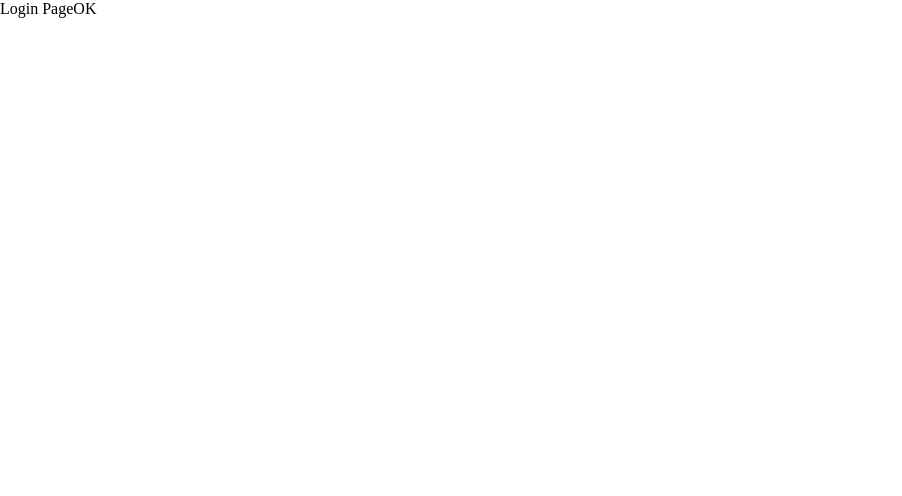
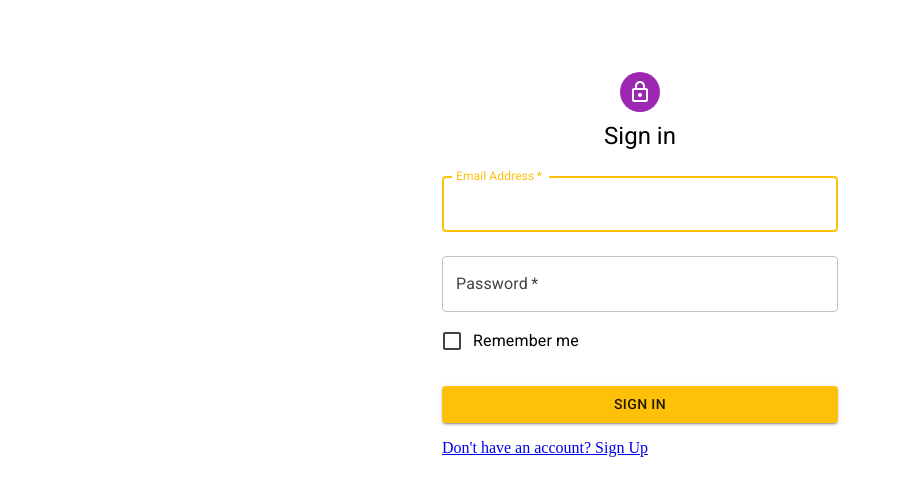
Before and after one commit to raj5036/Real-Time-Collaborative-Bidding-Engine, a React (Vite) app in the folder ui/: page /login in a window 1280 px wide. Shown: the top 496 px of the page, without its empty margins (0-902 px from the left). Built offline with nearby package versions, Linux system fonts and the light colour scheme.

Commit message:
Basic template for Login page

```diff
--- a/ui/src/pages/LoginPage/LoginPage.tsx
+++ b/ui/src/pages/LoginPage/LoginPage.tsx
@@ -1,11 +1,95 @@
-import React from "react";
+import React, {useState} from 'react';
+import LockOutlinedIcon from '@mui/icons-material/LockOutlined';
+import {
+	Avatar,
+	Box,
+	Button,
+	Checkbox,
+	Container,
+	FormControlLabel,
+	Grid,
+	TextField,
+	Typography
+} from '@mui/material';
+import { Link } from 'react-router-dom';
 
-const LoginPage: React.FC = () => {
-	return (
-		<div>
-			Login PageOK
-		</div>
-	)
+
+
+export default function Login() {
+	const [email, setEmail] = useState<string>("")
+	const [password, setPassword] = useState<string>("")
+
+	const handleSubmit = (event: React.FormEvent<HTMLFormElement>) => {
+		event.preventDefault();
+		const data = new FormData(event.currentTarget);
+		console.log({
+			email: data.get('email'),
+			password: data.get('password'),
+		})
+	}
+
+  return (
+      <Container component="main" maxWidth="xs">
+        <Box
+          sx={{
+            marginTop: 8,
+            display: 'flex',
+            flexDirection: 'column',
+            alignItems: 'center',
+          }}
+        >
+          <Avatar sx={{ m: 1, bgcolor: 'secondary.main' }}>
+            <LockOutlinedIcon />
+          </Avatar>
+          <Typography component="h1" variant="h5">
+            Sign in
+          </Typography>
+          <Box component="form" onSubmit={handleSubmit} noValidate sx={{ mt: 1 }}>
+            <TextField
+				margin="normal"
+				required
+				fullWidth
+				id="email"
+				label="Email Address"
+				name="email"
+				autoComplete="email"
+				autoFocus
+				value={email}
+				onChange={(e) => setEmail(e.target.value)}
+            />
+            <TextField
+				margin="normal"
+				required
+				fullWidth
+				name="password"
+				label="Password"
+				type="password"
+				id="password"
+				autoComplete="current-password"
+				value={password}
+				onChange={(e) => setPassword(e.target.value)}
+            />
+            <FormControlLabel
+              control={<Checkbox value="remember" color="primary" />}
+              label="Remember me"
+            />
+            <Button
+              type="submit"
+              fullWidth
+              variant="contained"
+              sx={{ mt: 3, mb: 2 }}
+            >
+              Sign In
+            </Button>
+            <Grid container>
+              <Grid item>
+                <Link to={"/signup"}>
+                  {"Don't have an account? Sign Up"}
+                </Link>
+              </Grid>
+            </Grid>
+          </Box>
+        </Box>
+      </Container>
+  );
 }
-
-export default LoginPage
--- a/ui/src/pages/SignupPage/SignupPage.tsx
+++ b/ui/src/pages/SignupPage/SignupPage.tsx
@@ -1,8 +1,8 @@
 import React, {
 	useState
-} from 'react';
+} from 'react'
 
-import LockOutlinedIcon from '@mui/icons-material/LockOutlined';
+import LockOutlinedIcon from '@mui/icons-material/LockOutlined'
 import {
 	Avatar,
 	Box,
@@ -14,13 +14,13 @@ import {
 	TextField,
 	Typography,
 } from '@mui/material';
-import { RoleSelector, SignupFormContainer } from './SignupPageStyles';
-import { USER_TYPES, UserType } from '../../utils/Constants';
-import { Link } from 'react-router-dom';
+import { RoleSelector, SignupFormContainer } from './SignupPageStyles'
+import { USER_TYPES, UserType } from '../../utils/Constants'
+import { Link } from 'react-router-dom'
 
 
 const SignUp = () => {
-	const [firstName, setFirstName] = useState<string>("''")
+	const [firstName, setFirstName] = useState<string>("")
 	const [lastName, setLastName] = useState<string>("")
 	const [email, setEmail] = useState<string>("")
 	const [password, setPassword] = useState<string>("")
```
